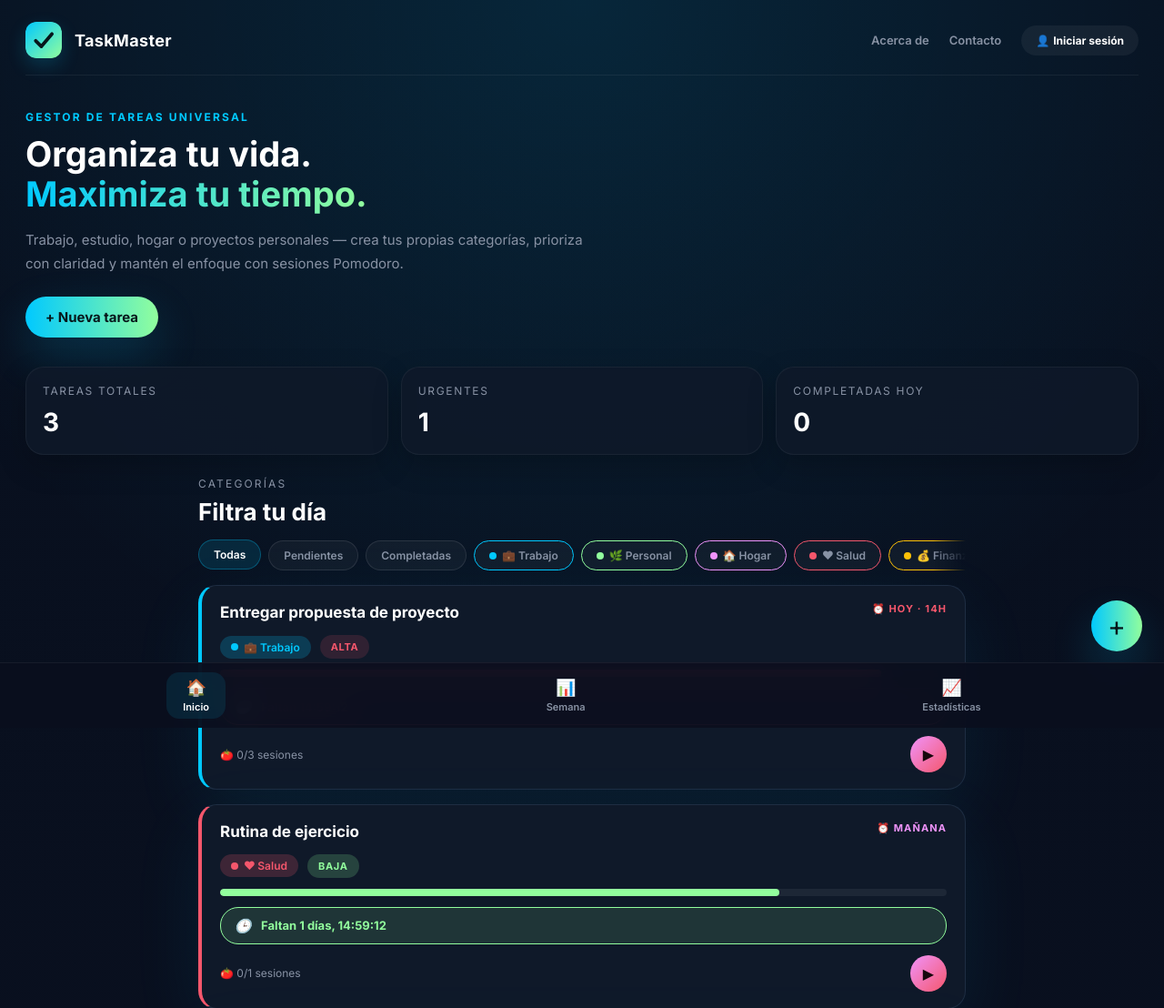
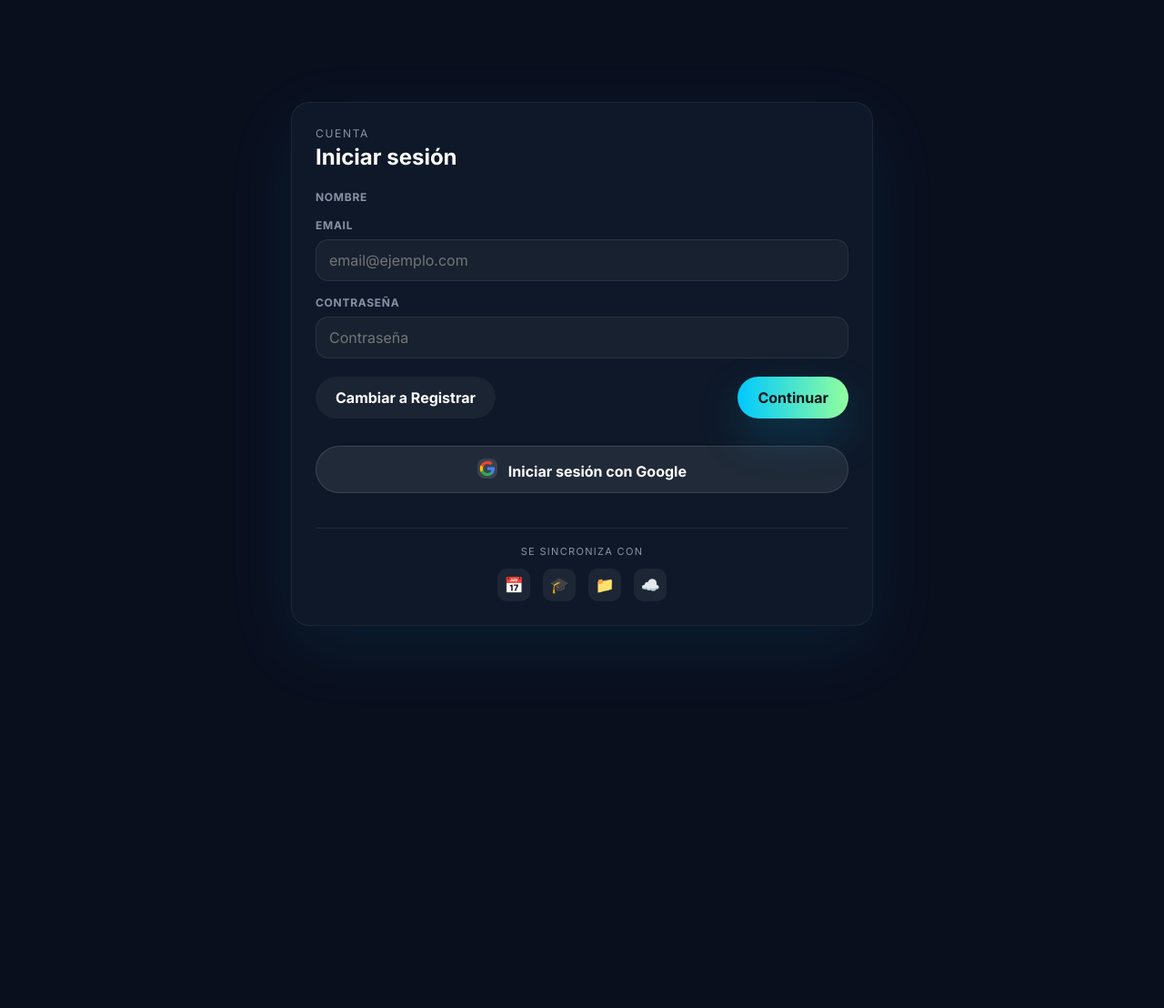
Before and after one commit to valeriafarinango0-cyber/TaskMaster-Web, a PHP site: page / in a window 1280 px wide. Shown: the top 1108 px of the page at 91% size. After the commit the page ends 688 px from the top, so only its background shows below. Run offline with PHP 8.4, Linux system fonts and the light colour scheme; data comes from the database, SQL or seed files in the repository; some libraries are stand-ins or nearby versions.

Commit message:
Login obligatorio para ver el panel + logo de Google real + apps sincronizadas
- AuthView.abrirGate(): bloquea el panel por completo (fondo sólido, sin
  botón de cerrar, sin cerrar con click afuera) hasta iniciar sesión,
  registrarse o entrar con Google. app.js ya no carga tareas ni
  renderiza el panel hasta que onAuthenticated() confirma la sesión.
- logout() vuelve a abrir el gate en vez de caer a modo invitado.
- Logo de Google real (SVG de 4 colores) en vez de la letra "G".
- Sección "Se sincroniza con" (Calendar/Classroom/Drive/OneDrive) en la
  pantalla de acceso.

Verificado con capturas: sin sesión bloquea todo correctamente: con
sesión guardada muestra el panel de inmediato.

Co-Authored-By: Claude Sonnet 5 <noreply@anthropic.com>

```diff
--- a/assets/css/main.css
+++ b/assets/css/main.css
@@ -721,6 +721,45 @@ img {
   display: flex;
 }
 
+/* Login obligatorio: fondo solido (no se ve ni se puede interactuar con el
+   panel de atras), z-index por encima de cualquier otro modal. */
+.modal-overlay--gate {
+  background: var(--bg);
+  backdrop-filter: none;
+  z-index: 200;
+}
+
+.sync-apps {
+  margin-top: 22px;
+  padding-top: 18px;
+  border-top: 1px solid rgba(255, 255, 255, 0.08);
+  text-align: center;
+}
+
+.sync-apps__label {
+  color: var(--muted);
+  font-size: 11px;
+  text-transform: uppercase;
+  letter-spacing: 0.12em;
+  margin: 0 0 12px;
+}
+
+.sync-apps__icons {
+  display: flex;
+  justify-content: center;
+  gap: 14px;
+}
+
+.sync-apps__icons span {
+  width: 36px;
+  height: 36px;
+  border-radius: 10px;
+  background: rgba(255, 255, 255, 0.06);
+  display: grid;
+  place-items: center;
+  font-size: 17px;
+}
+
 .modal {
   width: min(680px, 100%);
   background: rgba(15, 25, 41, 0.98);
--- a/assets/js/app.js
+++ b/assets/js/app.js
@@ -25,8 +25,25 @@ class App {
   }
 
   // ── Carga inicial ─────────────────────────────────────────────────────────
+  // Login obligatorio: si no hay sesión guardada, el panel queda bloqueado
+  // detrás del modal de acceso (AuthView.abrirGate) y no se cargan tareas
+  // hasta que el usuario inicie sesión o se registre.
 
   async _iniciar() {
+    const haySesion = this.authView._restoreUser();
+    if (!haySesion) {
+      this.authView.abrirGate();
+      return;
+    }
+    await this._cargarPanel();
+  }
+
+  /** Se llama desde AuthView tras un login/registro exitoso durante el gate. */
+  async onAuthenticated() {
+    await this._cargarPanel();
+  }
+
+  async _cargarPanel() {
     await taskViewModel.cargarTodo();
     this.homeView.render();
     this._iniciarSyncTiempoReal();
--- a/assets/js/view/AuthView.js
+++ b/assets/js/view/AuthView.js
@@ -13,13 +13,12 @@ class AuthView {
     this.$submit = document.getElementById('btn-auth-submit');
 
     this.mode = 'login'; // or 'register'
+    this._gateMode = false; // true mientras no hay sesión: el modal no se puede cerrar
 
     this._bind();
-    this._restoreUser();
   }
 
   _bind() {
-    // Triggered from App: open(mode) will be used. Keep bind for safety.
     this.$btnClose.addEventListener('click', () => this.close());
     this.$overlay.addEventListener('click', e => { if (e.target === this.$overlay) this.close(); });
     this.$btnSwitch.addEventListener('click', () => this._toggleMode());
@@ -33,13 +32,29 @@ class AuthView {
   }
 
   openMode(mode = 'login') {
-    // abrir modal en modo 'login' o 'register'
     this.mode = mode;
     this.$modeLabel.textContent = this.mode === 'login' ? 'Cuenta' : 'Registro';
     this.$title.textContent = this.mode === 'login' ? 'Iniciar sesión' : 'Crear cuenta';
     this.$btnSwitch.textContent = this.mode === 'login' ? 'Cambiar a Registrar' : 'Cambiar a Iniciar sesión';
     this.$nombre.style.display = this.mode === 'login' ? 'none' : 'block';
     this.open();
+  }
+
+  /**
+   * Login obligatorio: bloquea el panel por completo (fondo sólido, sin botón
+   * de cerrar, sin cerrar con click afuera ni Escape) hasta iniciar sesión.
+   */
+  abrirGate() {
+    this._gateMode = true;
+    this.$overlay.classList.add('modal-overlay--gate');
+    this.$btnClose.style.display = 'none';
+    this.openMode('login');
+  }
+
+  _salirDeGate() {
+    this._gateMode = false;
+    this.$overlay.classList.remove('modal-overlay--gate');
+    this.$btnClose.style.display = '';
   }
 
   /** Simula login con proveedor (Google). En producción usar OAuth. */
@@ -62,12 +77,7 @@ class AuthView {
         if (res.ok && data.success) {
           const user = { id: data.user.id, nombre: data.user.nombre, email: promptEmail };
           localStorage.setItem('tm_user', JSON.stringify(user));
-          this.app.setUser(user);
-          // recargar tareas y categorías del usuario
-          if (window.taskViewModel) await window.taskViewModel.cargarTodo();
-          if (this.app && this.app.homeView) this.app.homeView.render();
-          this.app.showToast('Conectado con Google', 'success');
-          this.close();
+          await this._onAuthSuccess(user, 'Conectado con Google');
           return;
         }
         this.app.showToast(data.message || data.error || 'Error Google', 'error');
@@ -81,6 +91,7 @@ class AuthView {
   }
 
   close() {
+    if (this._gateMode) return; // no se puede cerrar sin iniciar sesión
     this.$overlay.classList.remove('open');
   }
 
@@ -107,14 +118,9 @@ class AuthView {
       const res = await fetch(url, { method: 'POST', credentials: 'include', headers: { 'Content-Type': 'application/json' }, body: JSON.stringify(payload) });
       const data = await res.json();
       if (data.success) {
-        // Guardar usuario localmente
         const user = { id: data.user_id || (data.user && data.user.id) || null, nombre: nombre || (data.user && data.user.nombre) || email, email };
         localStorage.setItem('tm_user', JSON.stringify(user));
-        this.app.setUser(user);
-        if (window.taskViewModel) await window.taskViewModel.cargarTodo();
-        if (this.app && this.app.homeView) this.app.homeView.render();
-        this.app.showToast(this.mode === 'login' ? 'Bienvenido' : 'Cuenta creada', 'success');
-        this.close();
+        await this._onAuthSuccess(user, this.mode === 'login' ? 'Bienvenido' : 'Cuenta creada');
       } else {
         this.app.showToast(data.error || data.message || 'Error', 'error');
       }
@@ -124,19 +130,35 @@ class AuthView {
     }
   }
 
+  /** Ruta común tras un login/registro/Google exitoso, venga de gate o del modal normal. */
+  async _onAuthSuccess(user, mensaje) {
+    const veniaDeGate = this._gateMode;
+    if (veniaDeGate) this._salirDeGate();
+    this.app.setUser(user);
+    this.$form.reset();
+    this.close();
+    this.app.showToast(mensaje, 'success');
+    if (veniaDeGate) {
+      await this.app.onAuthenticated();
+    } else if (window.taskViewModel) {
+      await window.taskViewModel.cargarTodo();
+      if (this.app.homeView) this.app.homeView.render();
+    }
+  }
+
   _restoreUser() {
     const u = localStorage.getItem('tm_user');
     if (u) {
-      try { const user = JSON.parse(u); this.app.setUser(user); } catch(e){}
+      try { const user = JSON.parse(u); this.app.setUser(user); return true; } catch (e) { return false; }
     }
+    return false;
   }
 
-  /** Cierra sesión local (login opcional: la app sigue funcionando como invitado) */
+  /** Cierra sesión: vuelve a exigir login (el panel se bloquea de nuevo). */
   logout() {
     localStorage.removeItem('tm_user');
     this.app.setUser(null);
-    if (window.taskViewModel) window.taskViewModel.cargarTodo();
-    this.app.showToast('Sesión cerrada', 'info');
+    this.abrirGate();
   }
 }
 
--- a/index.html
+++ b/index.html
@@ -374,8 +374,26 @@
         </div>
         <div class="social-login">
           <button type="button" class="btn btn--social" id="btn-modal-google">
-            <span class="google-icon">G</span> Iniciar sesión con Google
+            <span class="google-icon">
+              <svg viewBox="0 0 48 48" width="18" height="18" aria-hidden="true">
+                <path fill="#4285F4" d="M45.12 24.5c0-1.56-.14-3.06-.4-4.5H24v8.51h11.84c-.51 2.75-2.06 5.08-4.39 6.64v5.52h7.11c4.16-3.83 6.56-9.47 6.56-16.17z"/>
+                <path fill="#34A853" d="M24 46c5.94 0 10.92-1.97 14.56-5.33l-7.11-5.52c-1.97 1.32-4.49 2.1-7.45 2.1-5.73 0-10.58-3.87-12.31-9.07H4.34v5.7C7.96 41.07 15.4 46 24 46z"/>
+                <path fill="#FBBC05" d="M11.69 28.18A13.97 13.97 0 0 1 10.94 24c0-1.45.25-2.86.75-4.18v-5.7H4.34A21.99 21.99 0 0 0 2 24c0 3.55.85 6.91 2.34 9.88l7.35-5.7z"/>
+                <path fill="#EA4335" d="M24 10.75c3.23 0 6.13 1.11 8.41 3.29l6.31-6.31C34.91 4.18 29.93 2 24 2 15.4 2 7.96 6.93 4.34 14.12l7.35 5.7c1.73-5.2 6.58-9.07 12.31-9.07z"/>
+              </svg>
+            </span>
+            Iniciar sesión con Google
           </button>
+        </div>
+
+        <div class="sync-apps">
+          <p class="sync-apps__label">Se sincroniza con</p>
+          <div class="sync-apps__icons">
+            <span title="Google Calendar">📅</span>
+            <span title="Google Classroom">🎓</span>
+            <span title="Google Drive">📁</span>
+            <span title="OneDrive">☁️</span>
+          </div>
         </div>
       </form>
     </div>
```
